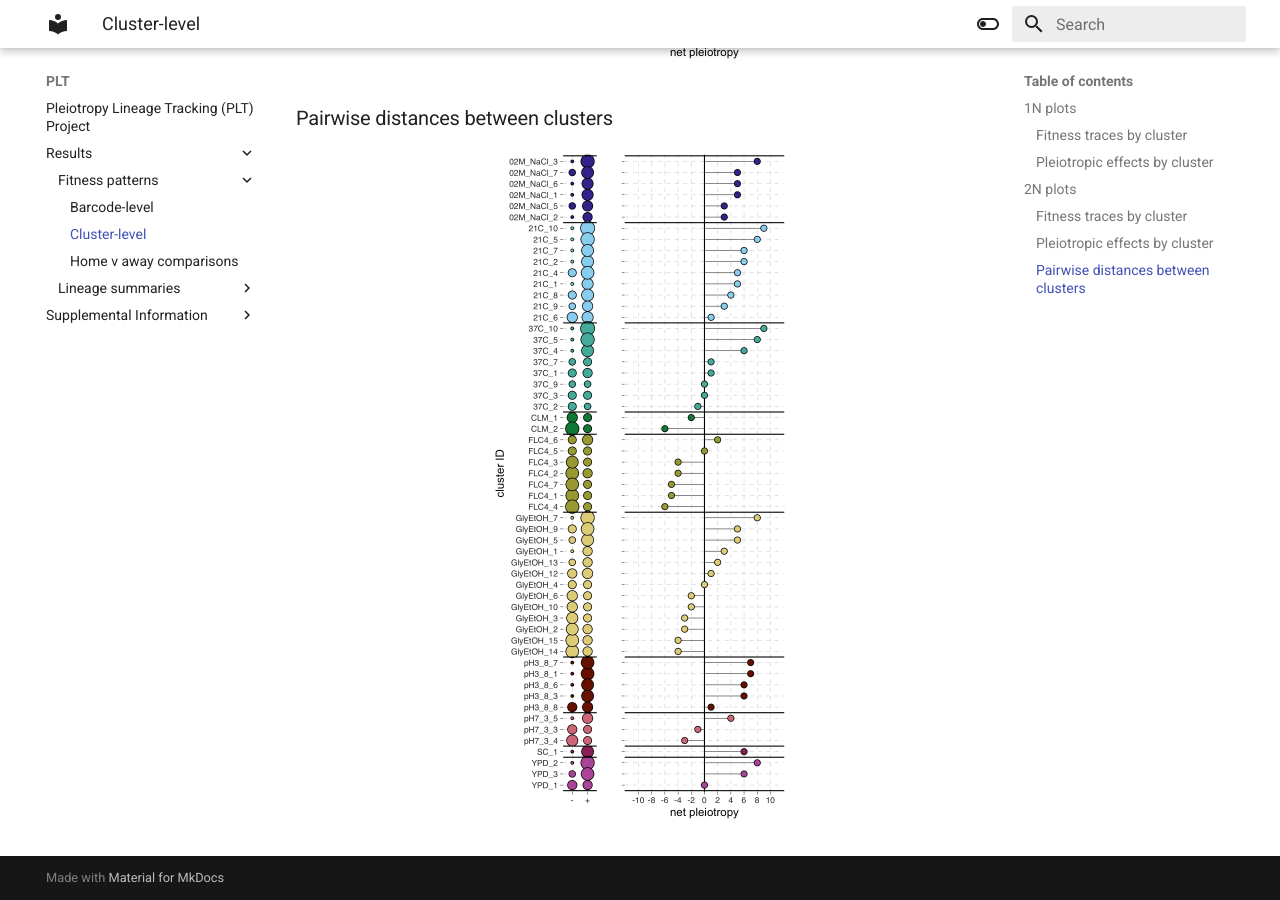
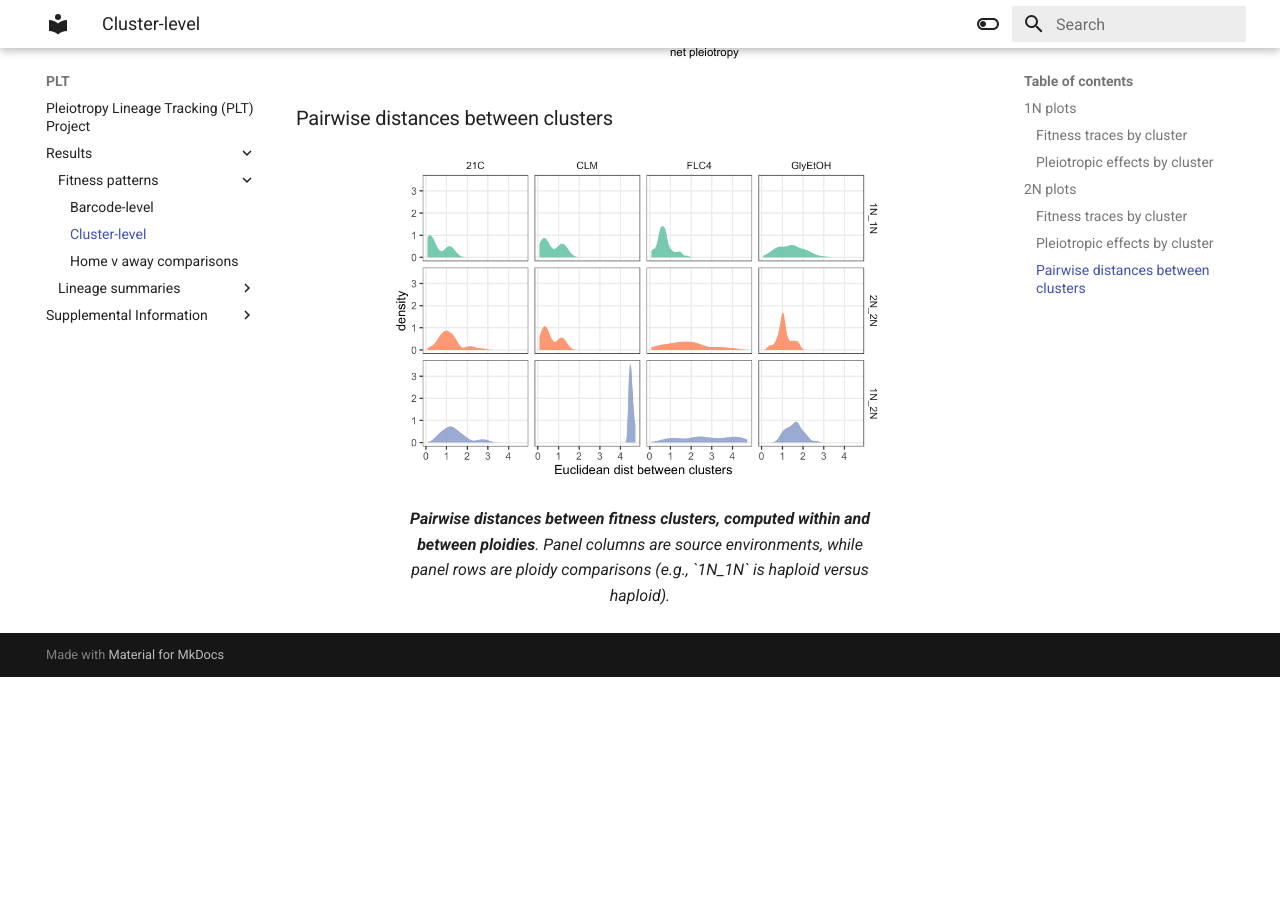
Before and after one commit to phumph/pleiotropy, an MkDocs documentation site: the page built from docs/Results/Fitness patterns/cluster-level.md, in a window 1280 px wide and 900 px high, scrolled down 2662 px. Built offline with MkDocs 1.6.1 and Material for MkDocs 9.7.7, drawn with Linux system fonts in a browser that asks for light colours; comment, search, counter and statistics services are not loaded; after the commit the page ends 3339 px from its top, so only the background shows below that.

Commit message:
changed fig size for cluster dists

```diff
--- a/docs/Results/Fitness patterns/cluster-level.md
+++ b/docs/Results/Fitness patterns/cluster-level.md
@@ -44,8 +44,8 @@
 ### Pairwise distances between clusters
 
 <center>
-    <img src="../../img/dBFA2_cutoff-5_pleio_plot.png" width = "300px">
+    <img src="../../img/pairwise_cluster_dist_plot.png" width = "500px">
     <figcaption>
-        <!--<strong>Diploid lineage summary.</strong>-->
+        <strong>Pairwise distances between fitness clusters, computed within and between ploidies</strong>. Panel columns are source environments, while panel rows are ploidy comparisons (e.g., `1N_1N` is haploid versus haploid).
     </figcaption>
 </center>
```
